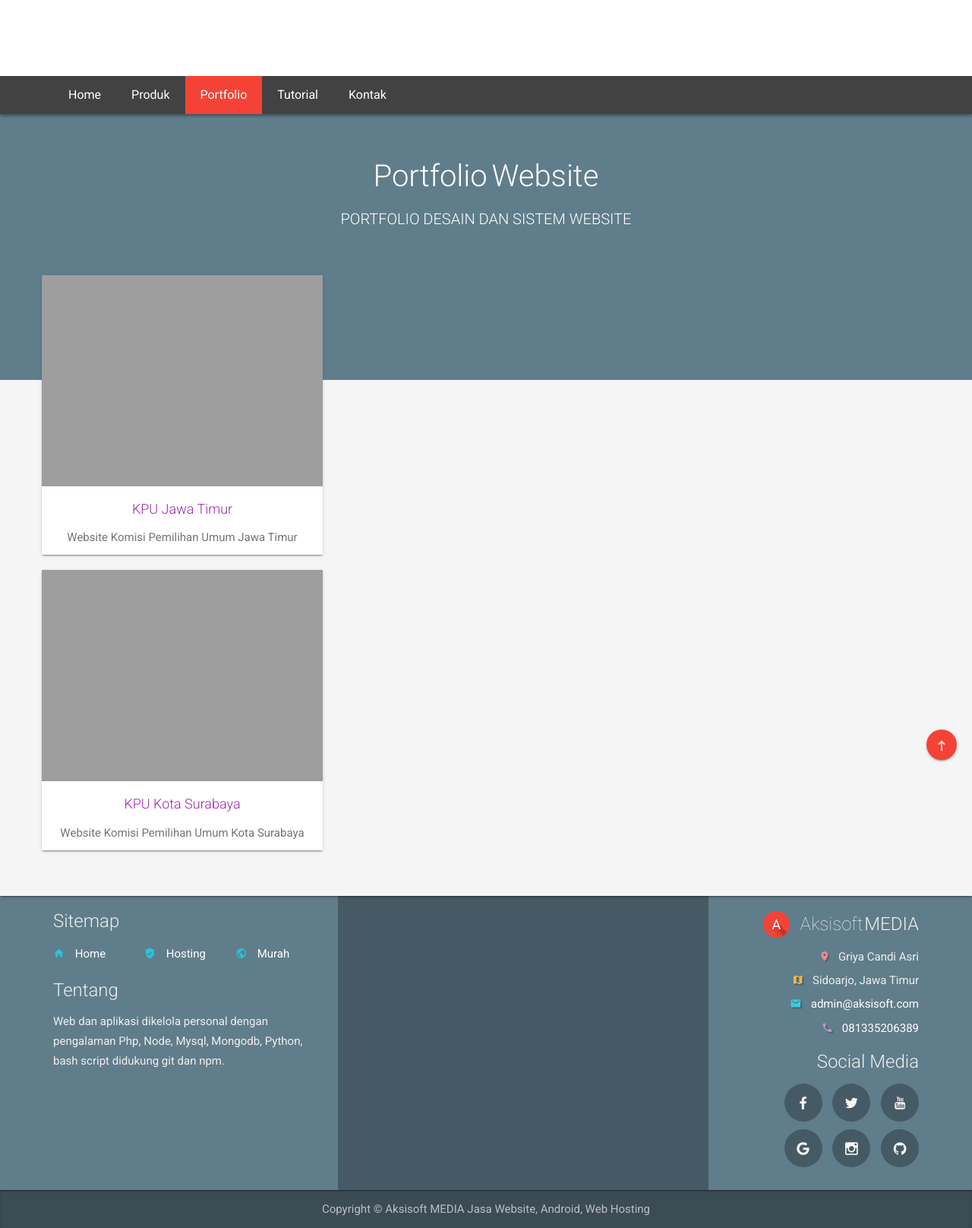
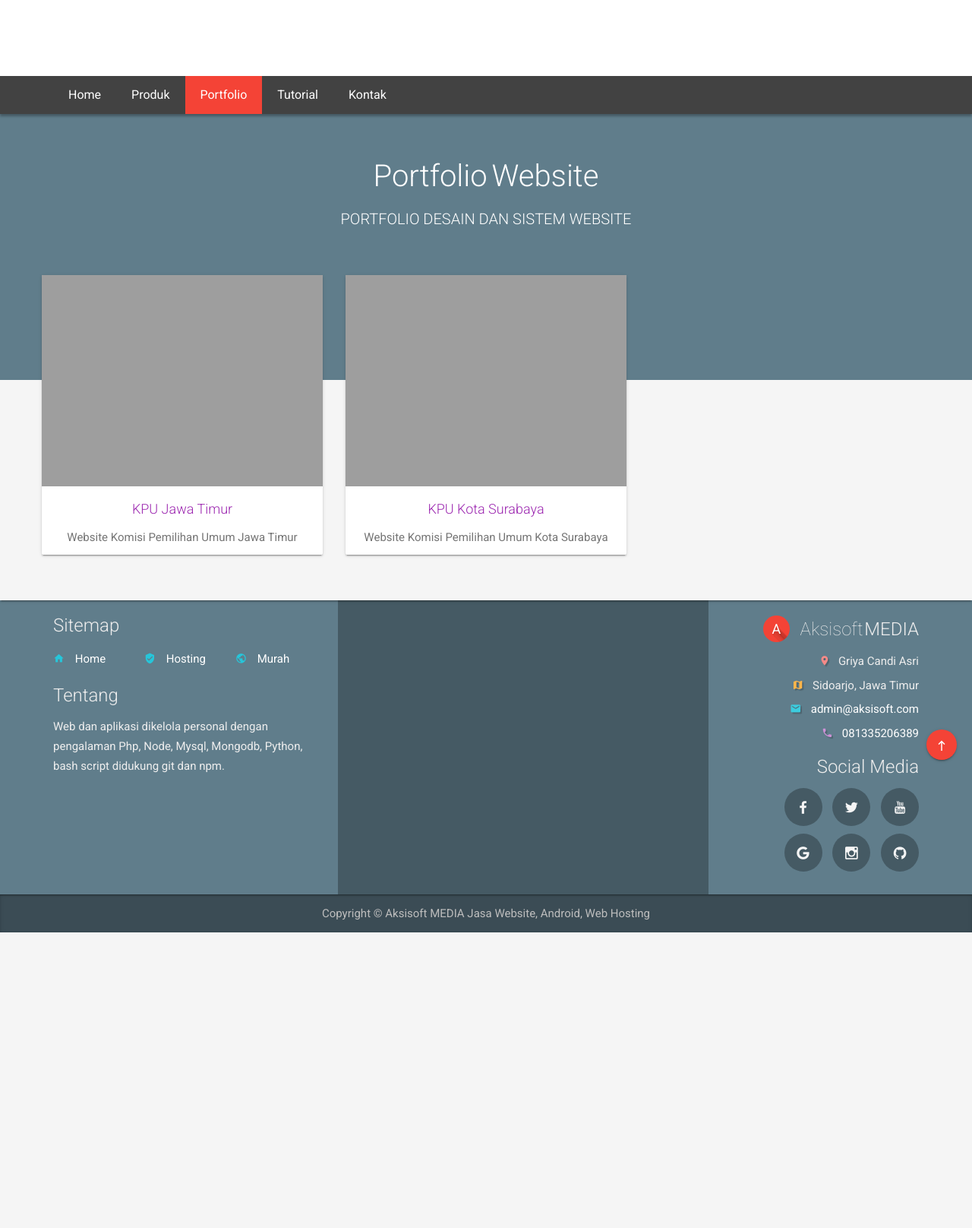
Before and after one commit to aksisoftsby/ini_demo_bambang, a Jekyll site: the page built from _portfolio/website.html, in a window 1280 px wide. Shown: the whole page at 76% size. Built offline with Jekyll 4.4.1, drawn with Linux system fonts in a browser that asks for light colours; after the commit the page ends 1227 px from its top, so only the background shows below that.

Commit message:
no message

```diff
--- a/_includes/parts/portfolio.html
+++ b/_includes/parts/portfolio.html
@@ -6,9 +6,9 @@
   </div>
   <div class="row">
     <div class="col">
-      {% for pff in pflist %}
-      <!-- item -->
       <div class="row masonry-container">
+        {% for pff in pflist %}
+        <!-- item -->
         <div class="col-lg-4 col-md-6 masonry-item wow fadeInUp animation-delay-2">
           <div class="card">
             <figure class="ms-thumbnail ms-thumbnail-horizontal">
@@ -25,9 +25,9 @@
             </div>
           </div>
         </div>
+        <!-- /item -->
+        {% endfor %}
       </div>
-      <!-- /item -->
-      {% endfor %}
     </div>
   </div>
 </div>
```
